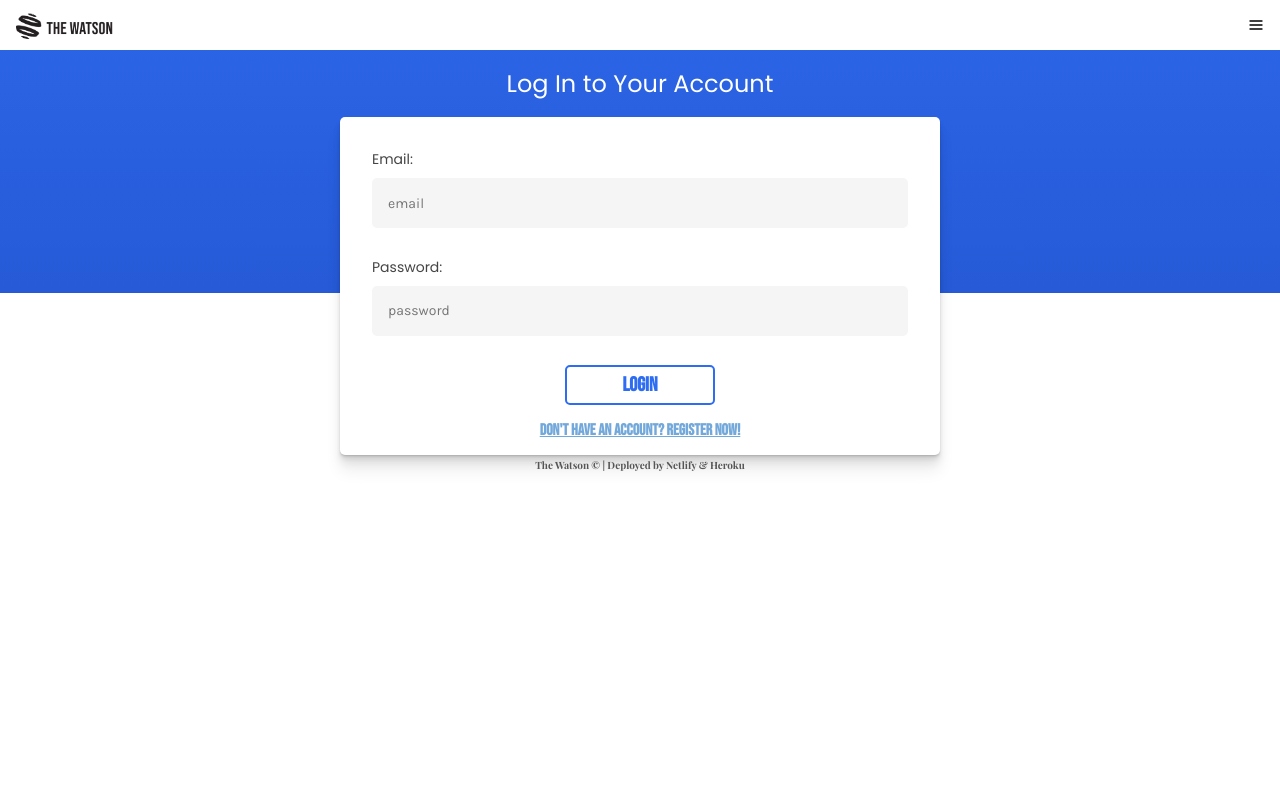
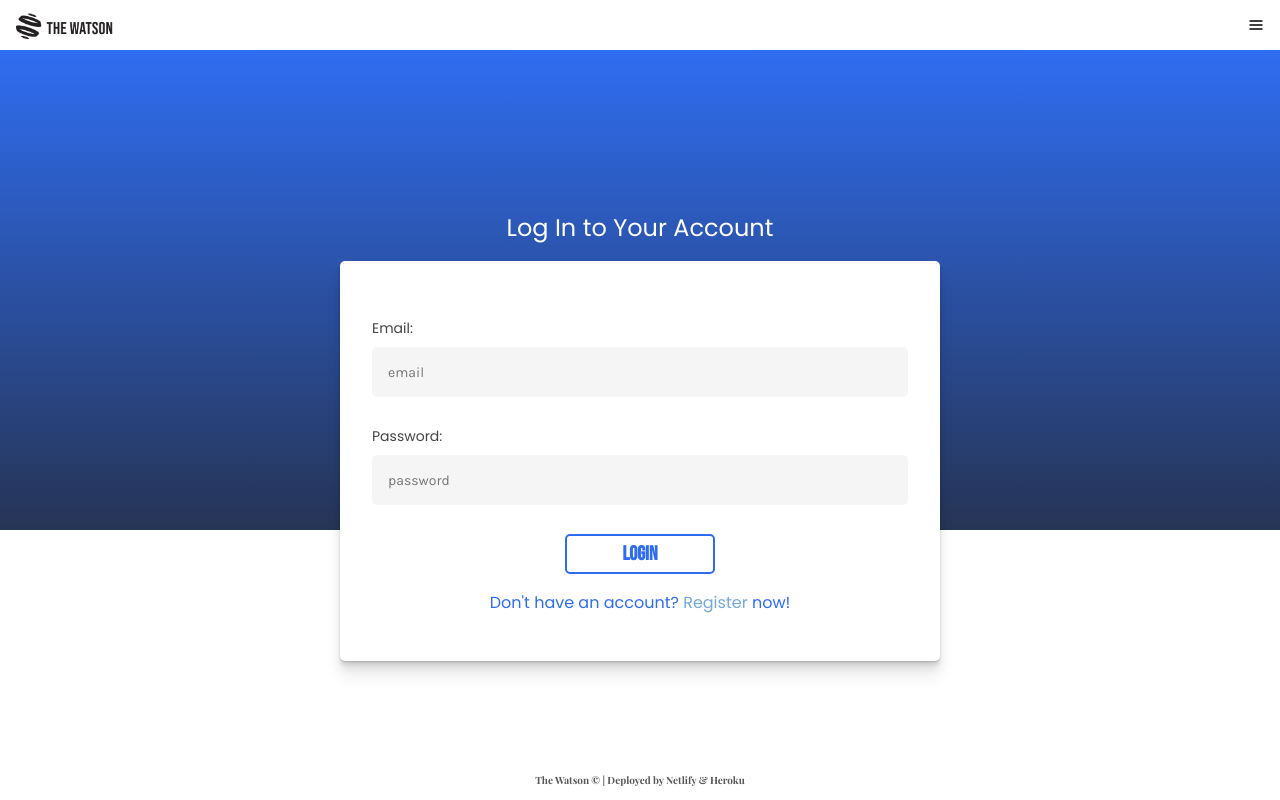
Before and after one commit to watson-project/watson-frontend, a React (Create React App) app: page /loginpage in a window 1280 px wide. Built offline with nearby package versions, Linux system fonts and the light colour scheme.

Commit message:
Login Revisions

```diff
--- a/src/components/About/About.js
+++ b/src/components/About/About.js
@@ -54,39 +54,6 @@ function About(props) {
 						Joey Chang
 					</a>
 				</div>
-				<div className={styles.blobs}>
-					<svg
-						viewBox='0 0 200 200'
-						xmlns='http://www.w3.org/2000/svg'
-						className={styles.blobJ}>
-						<path
-							fill='#0F62FE'
-							d='M37.7,-46.6C52.3,-41.3,70,-34.9,77,-22.8C83.9,-10.7,80.2,7.1,71.8,20.4C63.4,33.7,50.4,42.6,37.7,51.2C24.9,59.8,12.5,68.1,0.9,66.9C-10.6,65.6,-21.3,54.8,-28.8,44.5C-36.3,34.2,-40.7,24.4,-48.8,12.7C-56.8,1.1,-68.6,-12.5,-69.6,-26.7C-70.6,-40.9,-60.9,-55.7,-47.5,-61.4C-34.1,-67.2,-17.1,-63.8,-2.8,-60C11.6,-56.2,23.1,-52,37.7,-46.6Z'
-							transform='translate(100 100)'
-						/>
-					</svg>
-					<svg viewBox='0 0 200 200' xmlns='http://www.w3.org/2000/svg'>
-						<path
-							fill='#FF0066'
-							d='M37.7,-46.6C52.3,-41.3,70,-34.9,77,-22.8C83.9,-10.7,80.2,7.1,71.8,20.4C63.4,33.7,50.4,42.6,37.7,51.2C24.9,59.8,12.5,68.1,0.9,66.9C-10.6,65.6,-21.3,54.8,-28.8,44.5C-36.3,34.2,-40.7,24.4,-48.8,12.7C-56.8,1.1,-68.6,-12.5,-69.6,-26.7C-70.6,-40.9,-60.9,-55.7,-47.5,-61.4C-34.1,-67.2,-17.1,-63.8,-2.8,-60C11.6,-56.2,23.1,-52,37.7,-46.6Z'
-							transform='translate(100 100)'
-						/>
-					</svg>
-					<svg viewBox='0 0 200 200' xmlns='http://www.w3.org/2000/svg'>
-						<path
-							fill='#24A148'
-							d='M37.7,-46.6C52.3,-41.3,70,-34.9,77,-22.8C83.9,-10.7,80.2,7.1,71.8,20.4C63.4,33.7,50.4,42.6,37.7,51.2C24.9,59.8,12.5,68.1,0.9,66.9C-10.6,65.6,-21.3,54.8,-28.8,44.5C-36.3,34.2,-40.7,24.4,-48.8,12.7C-56.8,1.1,-68.6,-12.5,-69.6,-26.7C-70.6,-40.9,-60.9,-55.7,-47.5,-61.4C-34.1,-67.2,-17.1,-63.8,-2.8,-60C11.6,-56.2,23.1,-52,37.7,-46.6Z'
-							transform='translate(100 100)'
-						/>
-					</svg>
-					<svg viewBox='0 0 200 200' xmlns='http://www.w3.org/2000/svg' className={styles.blobL}>
-						<path
-							// fill='#FA4D56'
-							d='M37.7,-46.6C52.3,-41.3,70,-34.9,77,-22.8C83.9,-10.7,80.2,7.1,71.8,20.4C63.4,33.7,50.4,42.6,37.7,51.2C24.9,59.8,12.5,68.1,0.9,66.9C-10.6,65.6,-21.3,54.8,-28.8,44.5C-36.3,34.2,-40.7,24.4,-48.8,12.7C-56.8,1.1,-68.6,-12.5,-69.6,-26.7C-70.6,-40.9,-60.9,-55.7,-47.5,-61.4C-34.1,-67.2,-17.1,-63.8,-2.8,-60C11.6,-56.2,23.1,-52,37.7,-46.6Z'
-							transform='translate(100 100)'
-						/>
-					</svg>
-				</div>
 			</div>
 		</>
 	);
--- a/src/components/About/About.module.css
+++ b/src/components/About/About.module.css
@@ -66,9 +66,7 @@
 }
 
 .blobs {
-    display: grid;
-    grid-template-columns: repeat(2, 1fr);
-    grid-template-rows: repeat(2, 1fr);
+
     width: 500px;
     opacity: 55%;
     z-index: -1;
--- a/src/components/Login/Login.js
+++ b/src/components/Login/Login.js
@@ -1,26 +1,66 @@
 import React, { useState } from 'react';
-import { Link } from 'react-router-dom';
-import Register from '../Register/Register';
+import { Link, useNavigate } from 'react-router-dom';
 import styles from './Login.module.css';
+import axios from 'axios';
 
 function Login(props) {
-	const [user, setUser] = useState({});
+	const [user, setUser] = useState({
+		email: '',
+		password: '',
+		loggedIn: true
+	});
+	const navigate = useNavigate();
+
+	const handleLogIn = () => {
+		axios
+			.post(`https://watson-project.herokuapp.com/api/signin`, user)
+			.then((res) => {
+				// console.log(res);
+				navigate('/');
+			});
+	};
+
+	const handleSubmit = (event) => {
+		event.preventDefault();
+		handleLogIn();
+	};
+
+	const handleChange = (event) => {
+		setUser({ ...user, [event.target.id]: event.target.value });
+	};
+
 	return (
 		<div className={styles.addContainer}>
 			<div className={styles.bgContainer}></div>
 			<h3>Log In to Your Account</h3>
 			<div className={styles.textContainer}>
-				<form className={styles.form}>
+				<form className={styles.form} onSubmit={handleSubmit}>
 					<label htmlFor='email'>Email:</label>
-					<input type='text' value={user.email} placeholder='email' />
+					<input
+						id='email'
+						type='text'
+						value={user.email}
+						placeholder='email'
+						onChange={handleChange}
+					/>
 					<label htmlFor='password'>Password:</label>
-					<input type='text' value={user.password} placeholder='password' />
-					<button classname={styles.loginBtn} type='submit'>
+					<input
+						id='password'
+						type='text'
+						value={user.password}
+						placeholder='password'
+						onChange={handleChange}
+					/>
+					<button className={styles.loginBtn} type='submit'>
 						<h4>login</h4>
 					</button>
-					<Link to='/register' className={styles.registerBtn}>
-						<h4>Don't have an account? Register now!</h4>
-					</Link>
+					<span className={styles.registerText}>
+						Don't have an account?&nbsp;
+						<Link to='/register' className={styles.registerBtn}>
+							Register
+						</Link>
+						&nbsp;now!
+					</span>
 				</form>
 			</div>
 		</div>
--- a/src/components/Login/Login.module.css
+++ b/src/components/Login/Login.module.css
@@ -1,9 +1,9 @@
 /* Main Container */
 .addContainer {
-  height: 100%;
+  height: calc(100vh - 80px);
   display: flex;
   flex-direction: column;
-  justify-content: center;
+  justify-content: flex-start;
   align-items: center;
   margin: 0 1rem;
 }
@@ -12,15 +12,15 @@
   height: 50vh;
   width: 100vw;
   clip-path: circle(100% at 50% 0);
-  background: linear-gradient(180deg, rgba(47, 109, 241, 100%), #265ad7);
+  background: linear-gradient(180deg, rgba(47, 109, 241, 100%), #263455);
   height: 60vh;
   background-size: cover;
   background-repeat: no-repeat;
   position: absolute;
-  margin-top: -50vh;
   z-index: -1;
   margin-bottom: auto;
 }
+
 /* Text Box Container */
 .textContainer {
   display: flex;
@@ -31,10 +31,11 @@
   box-shadow: rgba(0, 0, 0, 0.07) 0px 1px 1px, rgba(0, 0, 0, 0.07) 0px 2px 2px,
     rgba(0, 0, 0, 0.07) 0px 4px 4px, rgba(0, 0, 0, 0.07) 0px 8px 8px,
     rgba(0, 0, 0, 0.07) 0px 16px 16px;
-  padding-top: 2rem;
+  padding-top: 1rem;
   border-radius: 5px;
   width: 100%;
   max-width: 600px;
+  height: 25rem;
 }
 /* "Add A New Article" Text */
 .addContainer h3 {
@@ -45,6 +46,7 @@
   color: white;
   animation: fade 1s ease forwards;
   opacity: 0;
+  margin-top: 10rem;
 }
 /* Form */
 .form {
@@ -121,13 +123,29 @@
 }
 .form .registerBtn {
     color: rgb(115, 168, 218);
-    font-family: 'Bebas Neue', cursive;
-    padding-bottom: 2%;
+    font-family: 'Poppins', cursive;
+    /* padding-bottom: 2%; */
     display: flex;
     justify-content: center;
-    margin-bottom: 5px;
+    /* margin-bottom: 5px; */
+    text-decoration: none;
+}
 
+.registerText {
+  color: #2D6CF1;
+  /* border: 2px solid red;  */
+  max-width: fit-content;
+  display: flex;
+  justify-content: space-around;
+  align-items: center;
+  margin: auto;
+  font-size: 16px;
+  margin-bottom: 5px;
+  font-family: 'Poppins', cursive;
+}
 
+.registerText a:hover {
+  color: rgba(0, 0, 0, 0.07);
 }
 
 @media (max-width: 600px) {
--- a/src/components/Register/Register.js
+++ b/src/components/Register/Register.js
@@ -1,45 +1,57 @@
+import React, { useState } from 'react';
+import { Link, useNavigate } from 'react-router-dom';
 import styles from './Register.module.css';
-import React, { useState } from 'react';
 import axios from 'axios';
 
 function Register(props) {
-	const [createUser, setCreateUser] = useState({});
+	const [registered, setRegistered] = useState({
+		email: '',
+		password: ''
+	});
+	const navigate = useNavigate();
 
-	async function signUp() {
-		axios
-			.post(`https://watson-project.herokuapp.com/api/signup`, createUser)
-			.then((res) => {
-				console.log(res.data);
-			})
-			.catch(console.log);
+	const handleRegistered = () => {
+        axios.post('https://watson-project.herokuapp.com/api/signup', registered).then((res) =>{
+            navigate('/');
+        });
+    };
 
-		setCreateUser();
-	}
+	const handleSubmit = (event) => {
+        event.preventDefault();
+        handleRegistered();
+    };
 
+	const handleChange = (event) => {
+		setRegistered({ ...registered, [event.target.id]: event.target.value });
+	};
 	return (
+		<div>
 			<div className={styles.addContainer}>
 				<div className={styles.bgContainer}></div>
-			<h3>Sign Up For An Account</h3>
+				<h3>Register Your Account</h3>
 				<div className={styles.textContainer}>
-				<form className={styles.form} onSubmit={signUp}>
+					<form className={styles.form} onSubmit={handleSubmit}>
 						<label htmlFor='email'>Email:</label>
 						<input
+							id='email'
 							type='text'
-						value={createUser.email}
+							value={registered.email}
 							placeholder='email'
-						required
+							onChange={handleChange}
 						/>
-					<label htmlFor='password'>Create Password:</label>
+						<label htmlFor='password'>Password:</label>
 						<input
+							id='password'
 							type='text'
-						value={createUser.password}
+							value={registered.password}
 							placeholder='password'
-						required
+							onChange={handleChange}
 						/>
 						<button className={styles.loginBtn} type='submit'>
-						<h4>sign up</h4>
+							Register
 						</button>
 					</form>
+				</div>
 			</div>
 		</div>
 	);
--- a/src/components/Register/Register.module.css
+++ b/src/components/Register/Register.module.css
@@ -1,9 +1,9 @@
 /* Main Container */
 .addContainer {
-  height: 100%;
+  height: calc(100vh - 80px);
   display: flex;
   flex-direction: column;
-  justify-content: center;
+  justify-content: flex-start;
   align-items: center;
   margin: 0 1rem;
 }
@@ -12,15 +12,15 @@
   height: 50vh;
   width: 100vw;
   clip-path: circle(100% at 50% 0);
-  background: linear-gradient(180deg, rgba(47, 109, 241, 100%), #265ad7);
+  background: linear-gradient(180deg, rgb(177, 185, 204), #263455);
   height: 60vh;
   background-size: cover;
   background-repeat: no-repeat;
   position: absolute;
-  margin-top: -50vh;
   z-index: -1;
   margin-bottom: auto;
 }
+
 /* Text Box Container */
 .textContainer {
   display: flex;
@@ -31,10 +31,11 @@
   box-shadow: rgba(0, 0, 0, 0.07) 0px 1px 1px, rgba(0, 0, 0, 0.07) 0px 2px 2px,
     rgba(0, 0, 0, 0.07) 0px 4px 4px, rgba(0, 0, 0, 0.07) 0px 8px 8px,
     rgba(0, 0, 0, 0.07) 0px 16px 16px;
-  padding-top: 2rem;
+  padding-top: 1rem;
   border-radius: 5px;
   width: 100%;
   max-width: 600px;
+  height: 25rem;
 }
 /* "Add A New Article" Text */
 .addContainer h3 {
@@ -45,6 +46,7 @@
   color: white;
   animation: fade 1s ease forwards;
   opacity: 0;
+  margin-top: 10rem;
 }
 /* Form */
 .form {
@@ -121,14 +123,31 @@
 }
 .form .registerBtn {
     color: rgb(115, 168, 218);
-    font-family: 'Bebas Neue', cursive;
-    padding-bottom: 2%;
+    font-family: 'Poppins', cursive;
+    /* padding-bottom: 2%; */
     display: flex;
     justify-content: center;
-    margin-bottom: 5px;
+    /* margin-bottom: 5px; */
+    text-decoration: none;
+}
 
+.registerText {
+  color: #2D6CF1;
+  /* border: 2px solid red;  */
+  max-width: fit-content;
+  display: flex;
+  justify-content: space-around;
+  align-items: center;
+  margin: auto;
+  font-size: 16px;
+  margin-bottom: 5px;
+  font-family: 'Poppins', cursive;
+}
 
+.registerText a:hover {
+  color: rgba(0, 0, 0, 0.07);
 }
+
 @media (max-width: 600px) {
   .form {
     padding: 0 1rem;
```
Lines whose indentation alone changed are shown as unchanged.
